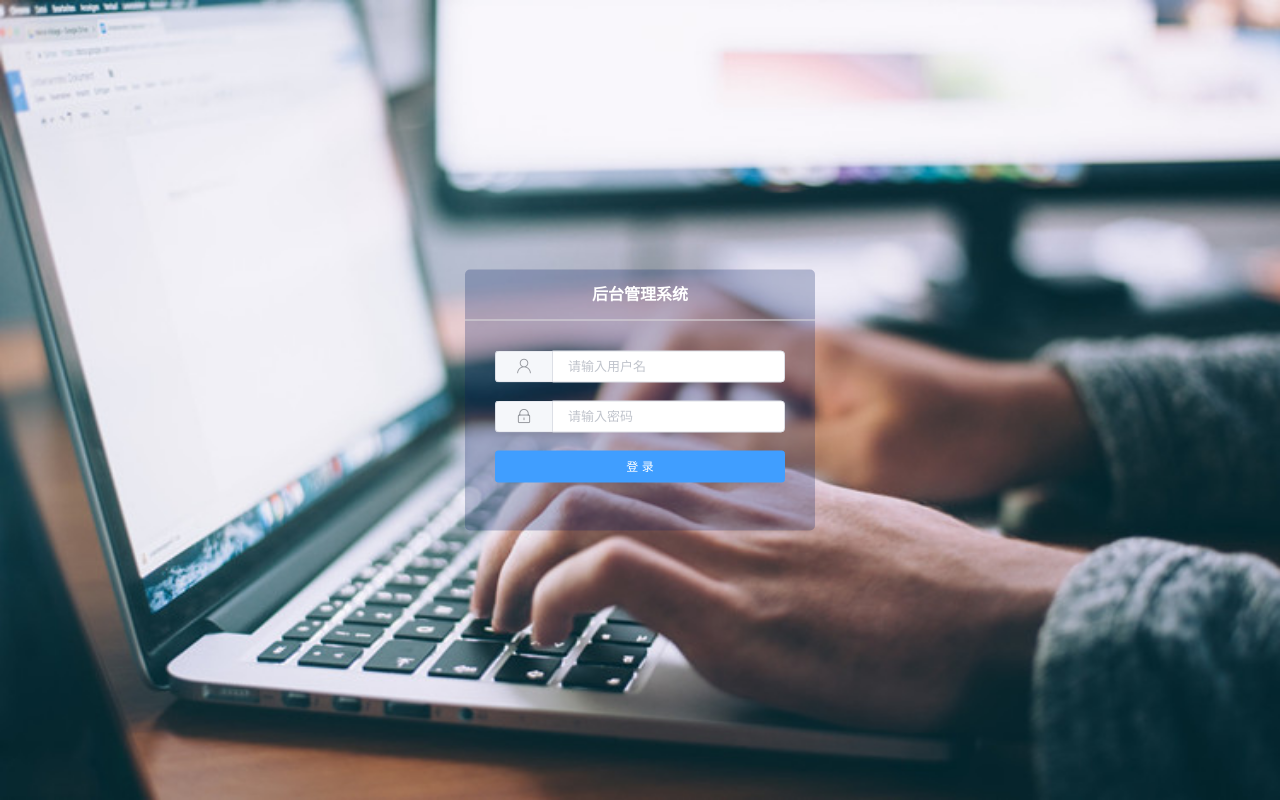
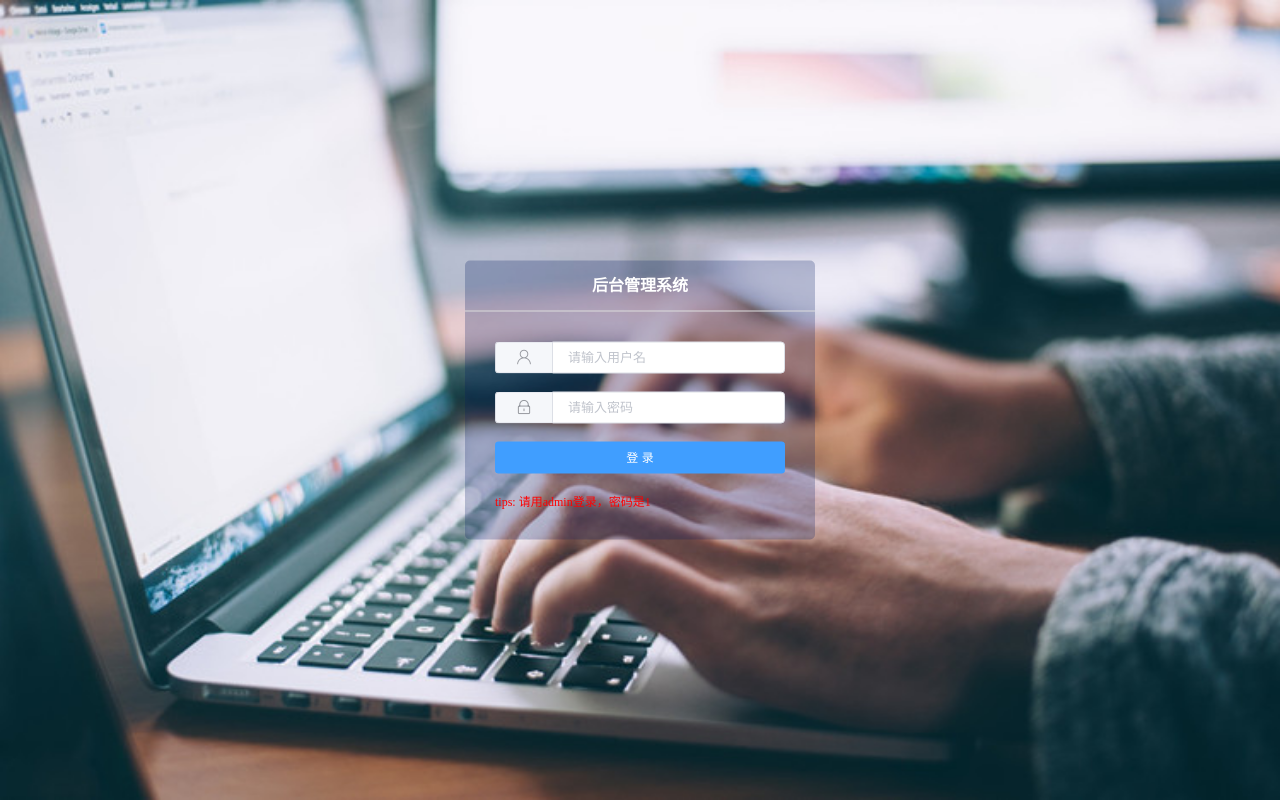
Before and after one commit to kongshuo/manage-system, a Vue app: page /#/login in a window 1280 px wide. Built offline with nearby package versions, Linux system fonts and the light colour scheme.

Commit message:
登录加提示

```diff
--- a/src/views/login/login.vue
+++ b/src/views/login/login.vue
@@ -22,6 +22,7 @@
             <el-button type="primary" @click="login('loginForm')" style="width:100%;">登 录</el-button>
           </el-form-item>
         </el-form>
+        <p class="loginHint">tips: 请用admin登录，密码是1</p>
       </div>
     </div>
   </div>
@@ -110,4 +111,8 @@ export default {
 .loginForm{
   padding: 30px;
 }
+.loginHint{
+  font-size: 12px;
+  color: #f00;
+}
 </style>
```
